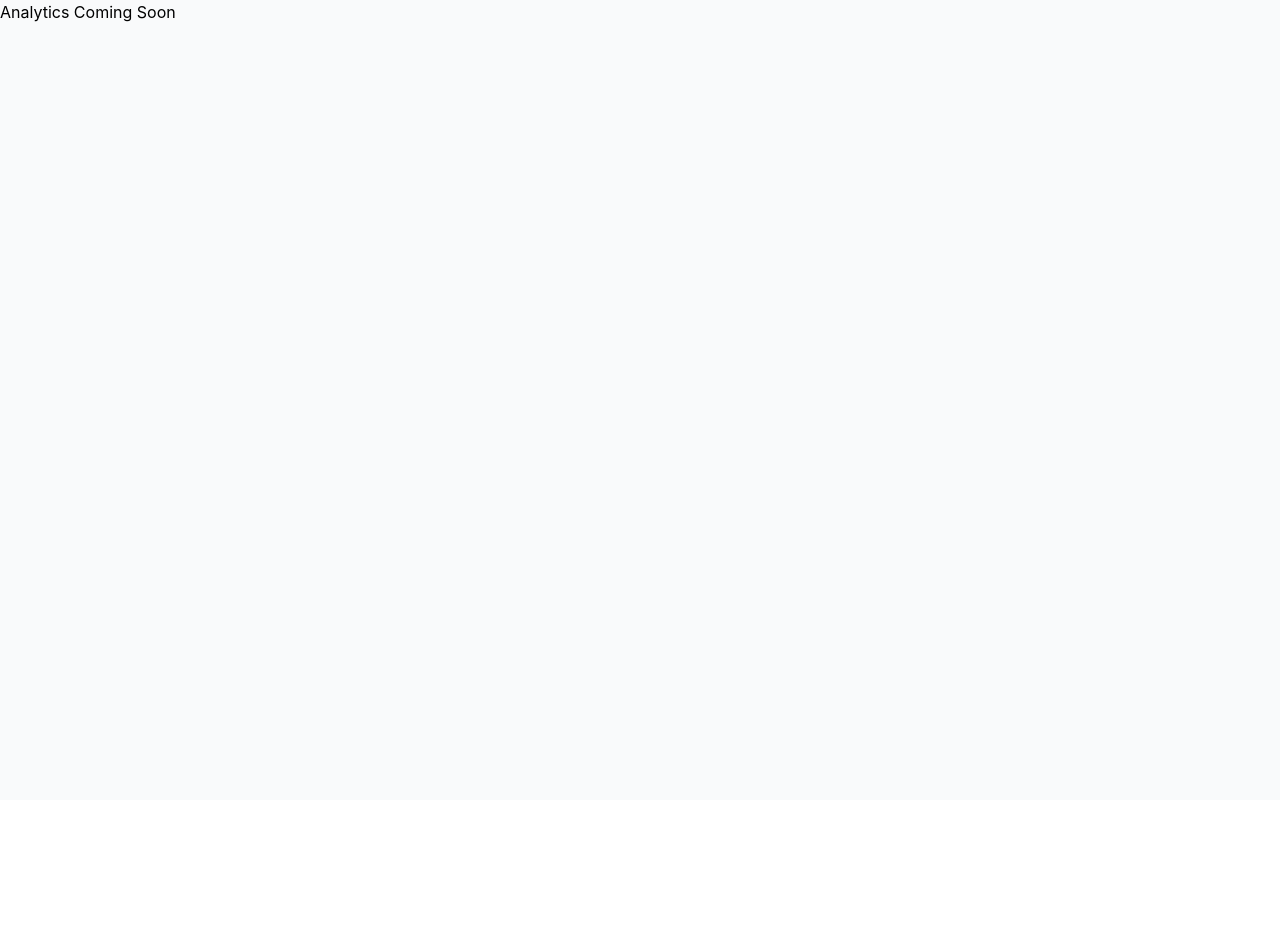
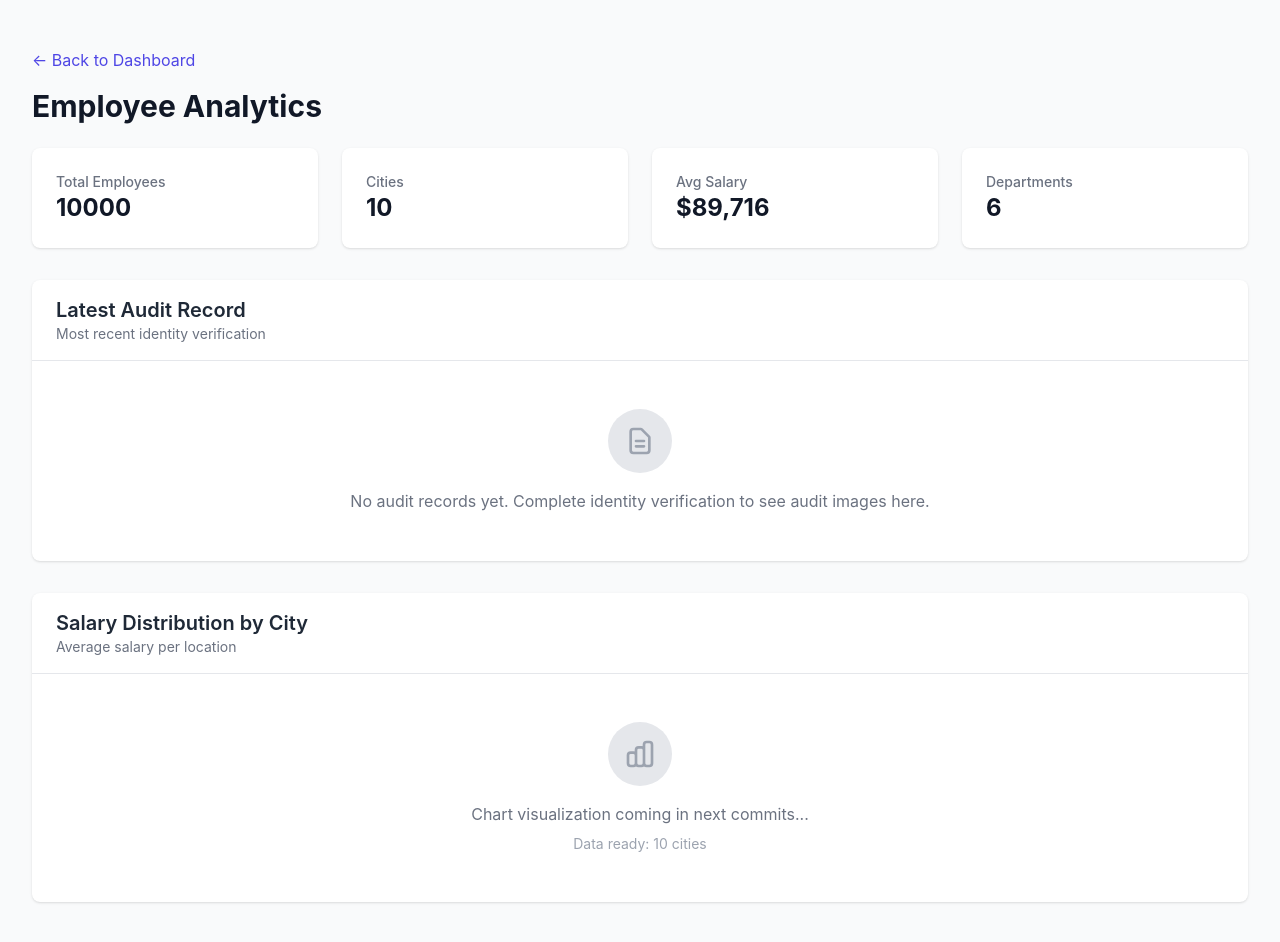
Before and after one commit to Sandruez/-Employee-Insights-Dashboard, a React (Create React App) app: page /analytics in a window 1280 px wide. Shown: the top 942 px of the page. Before the commit the page ends 800 px from the top, so only its background shows below. Built offline with nearby package versions, Linux system fonts and the light colour scheme; sample sign-in values are in the browser's storage.

Commit message:
create analytics page

```diff
--- a/src/App.jsx
+++ b/src/App.jsx
@@ -4,6 +4,7 @@ import { AuthProvider } from './context/AuthContext';
 import Login from './components/Login';
 import Dashboard from './components/Dashboard';
 import Details from './components/Details';
+import Analytics from './components/Analytics';
 import ProtectedRoute from './components/ProtectedRoute';
 import './index.css';
 
@@ -26,7 +27,7 @@ function App() {
             } />
             <Route path="/analytics" element={
               <ProtectedRoute>
-                <div>Analytics Coming Soon</div>
+                <Analytics />
               </ProtectedRoute>
             } />
           </Routes>
--- /dev/null
+++ b/src/components/Analytics.jsx
@@ -0,0 +1,155 @@
+import React, { useState, useEffect } from 'react';
+import { useNavigate } from 'react-router-dom';
+import { fetchEmployees } from '../services/api';
+
+function Analytics() {
+  const navigate = useNavigate();
+  const [employees, setEmployees] = useState([]);
+  const [loading, setLoading] = useState(true);
+  const [auditImage, setAuditImage] = useState(null);
+  const [salaryData, setSalaryData] = useState([]);
+
+  useEffect(() => {
+    const loadData = async () => {
+      try {
+        // Load employee data
+        const employeeData = await fetchEmployees();
+        setEmployees(employeeData);
+
+        // Calculate salary distribution by city
+        const citySalaries = {};
+        employeeData.forEach(emp => {
+          if (!citySalaries[emp.city]) {
+            citySalaries[emp.city] = { total: 0, count: 0 };
+          }
+          citySalaries[emp.city].total += emp.salary;
+          citySalaries[emp.city].count += 1;
+        });
+
+        // Calculate average for each city
+        const salaryDistribution = Object.entries(citySalaries).map(([city, data]) => ({
+          city,
+          amount: Math.round(data.total / data.count),
+          count: data.count
+        })).sort((a, b) => b.amount - a.amount);
+
+        setSalaryData(salaryDistribution);
+
+        // Get most recent audit image
+        const keys = Object.keys(localStorage);
+        const auditKeys = keys.filter(key => key.startsWith('audit_'));
+        if (auditKeys.length > 0) {
+          const latestAuditKey = auditKeys[auditKeys.length - 1];
+          setAuditImage(localStorage.getItem(latestAuditKey));
+        }
+
+      } catch (err) {
+        console.error('Analytics loading error:', err);
+      } finally {
+        setLoading(false);
+      }
+    };
+
+    loadData();
+  }, []);
+
+  if (loading) {
+    return (
+      <div className="min-h-screen flex items-center justify-center bg-gray-50">
+        <div className="text-center">
+          <div className="animate-spin rounded-full h-12 w-12 border-b-2 border-indigo-600 mx-auto"></div>
+          <p className="mt-4 text-gray-600">Loading analytics...</p>
+        </div>
+      </div>
+    );
+  }
+
+  return (
+    <div className="min-h-screen bg-gray-50">
+      <div className="max-w-7xl mx-auto py-6 sm:px-6 lg:px-8">
+        <div className="px-4 py-6 sm:px-0">
+          {/* Header */}
+          <div className="mb-6">
+            <button
+              onClick={() => navigate('/dashboard')}
+              className="text-indigo-600 hover:text-indigo-900 mb-4"
+            >
+              ← Back to Dashboard
+            </button>
+            <h1 className="text-3xl font-bold text-gray-900">Employee Analytics</h1>
+          </div>
+
+          {/* Overview Cards */}
+          <div className="grid grid-cols-1 md:grid-cols-4 gap-6 mb-8">
+            <div className="bg-white rounded-lg shadow p-6">
+              <h3 className="text-sm font-medium text-gray-500">Total Employees</h3>
+              <p className="text-2xl font-bold text-gray-900">{employees.length}</p>
+            </div>
+            <div className="bg-white rounded-lg shadow p-6">
+              <h3 className="text-sm font-medium text-gray-500">Cities</h3>
+              <p className="text-2xl font-bold text-gray-900">{new Set(employees.map(emp => emp.city)).size}</p>
+            </div>
+            <div className="bg-white rounded-lg shadow p-6">
+              <h3 className="text-sm font-medium text-gray-500">Avg Salary</h3>
+              <p className="text-2xl font-bold text-gray-900">
+                ${Math.round(employees.reduce((sum, emp) => sum + emp.salary, 0) / employees.length).toLocaleString()}
+              </p>
+            </div>
+            <div className="bg-white rounded-lg shadow p-6">
+              <h3 className="text-sm font-medium text-gray-500">Departments</h3>
+              <p className="text-2xl font-bold text-gray-900">{new Set(employees.map(emp => emp.department)).size}</p>
+            </div>
+          </div>
+
+          {/* Audit Image Section */}
+          <div className="bg-white shadow rounded-lg mb-8">
+            <div className="px-6 py-4 border-b border-gray-200">
+              <h2 className="text-xl font-semibold text-gray-800">Latest Audit Record</h2>
+              <p className="text-sm text-gray-500">Most recent identity verification</p>
+            </div>
+            <div className="px-6 py-4">
+              {auditImage ? (
+                <img
+                  src={auditImage}
+                  alt="Audit record"
+                  className="w-full rounded-lg border border-gray-300"
+                  style={{ maxWidth: '500px', margin: '0 auto', display: 'block' }}
+                />
+              ) : (
+                <div className="text-center py-8 text-gray-500">
+                  <div className="w-16 h-16 bg-gray-200 rounded-full mx-auto flex items-center justify-center mb-4">
+                    <svg className="w-8 h-8 text-gray-400" fill="none" stroke="currentColor" viewBox="0 0 24 24">
+                      <path strokeLinecap="round" strokeLinejoin="round" strokeWidth={2} d="M9 12h6m-6 4h6m2 5H7a2 2 0 01-2-2V5a2 2 0 012-2h5.586a1 1 0 01.707.293l5.414 5.414a1 1 0 01.293.707V19a2 2 0 01-2 2z" />
+                    </svg>
+                  </div>
+                  <p>No audit records yet. Complete identity verification to see audit images here.</p>
+                </div>
+              )}
+            </div>
+          </div>
+
+          {/* Chart Section */}
+          <div className="bg-white shadow rounded-lg">
+            <div className="px-6 py-4 border-b border-gray-200">
+              <h2 className="text-xl font-semibold text-gray-800">Salary Distribution by City</h2>
+              <p className="text-sm text-gray-500">Average salary per location</p>
+            </div>
+            <div className="px-6 py-4">
+              <div className="text-center text-gray-500 py-8">
+                <div className="w-16 h-16 bg-gray-200 rounded-full mx-auto flex items-center justify-center mb-4">
+                  <svg className="w-8 h-8 text-gray-400" fill="none" stroke="currentColor" viewBox="0 0 24 24">
+                    <path strokeLinecap="round" strokeLinejoin="round" strokeWidth={2} d="M9 19v-6a2 2 0 00-2-2H5a2 2 0 00-2 2v6a2 2 0 002 2h2a2 2 0 002-2zm0 0V9a2 2 0 012-2h2a2 2 0 012 2v10m-6 0a2 2 0 002 2h2a2 2 0 002-2m0 0V5a2 2 0 012-2h2a2 2 0 012 2v14a2 2 0 01-2 2h-2a2 2 0 01-2-2z" />
+                  </svg>
+                </div>
+                <p>Chart visualization coming in next commits...</p>
+                <p className="text-sm text-gray-400 mt-2">Data ready: {salaryData.length} cities</p>
+              </div>
+            </div>
+          </div>
+        </div>
+      </div>
+    </div>
+  );
+}
+
+export default Analytics;
```
